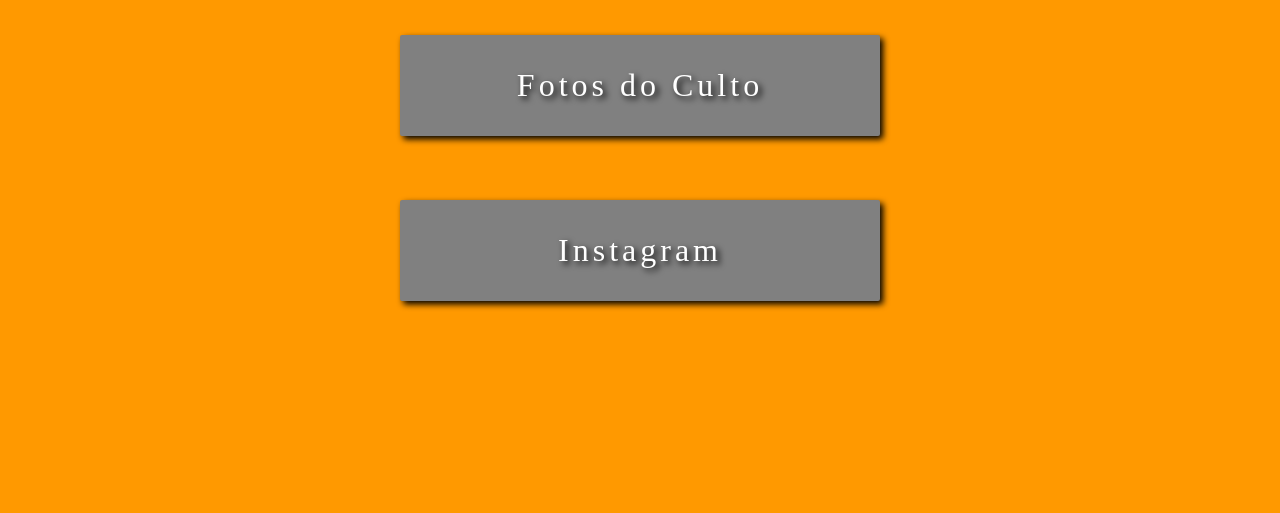
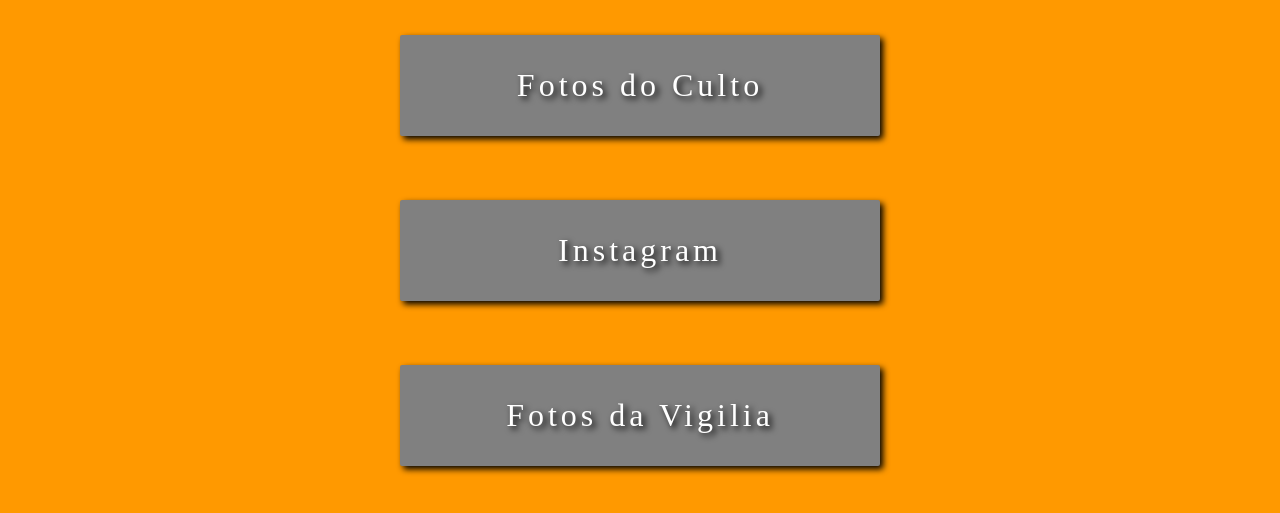
Before and after one commit to IeadVilaFalchi/midias, a plain HTML site: page index.html in a window 1280 px wide. Shown: the part 207-720 px from the top of the page. Drawn offline with Linux system fonts and the light colour scheme; a web font is replaced by a local one.

Commit message:
Update index.html

```diff
--- a/index.html
+++ b/index.html
@@ -16,6 +16,7 @@
     <h2 class="titulo-pagina">Seja bem vindo!</h2>
     <a href="https://drive.google.com/drive/folders/1VBysl-N1ixXyw2V0AJeooNElxURc30ds?usp=sharing"><button class="botao">Fotos do Culto</button></a>
     <a href="insta.html"><button class="botao">Instagram</button></a>
+    <a href="https://drive.google.com/drive/folders/1VBysl-N1ixXyw2V0AJeooNElxURc30ds?usp=sharing"><button class="botao">Fotos da Vigilia</button></a>
     </div>
 </main>
 
```
